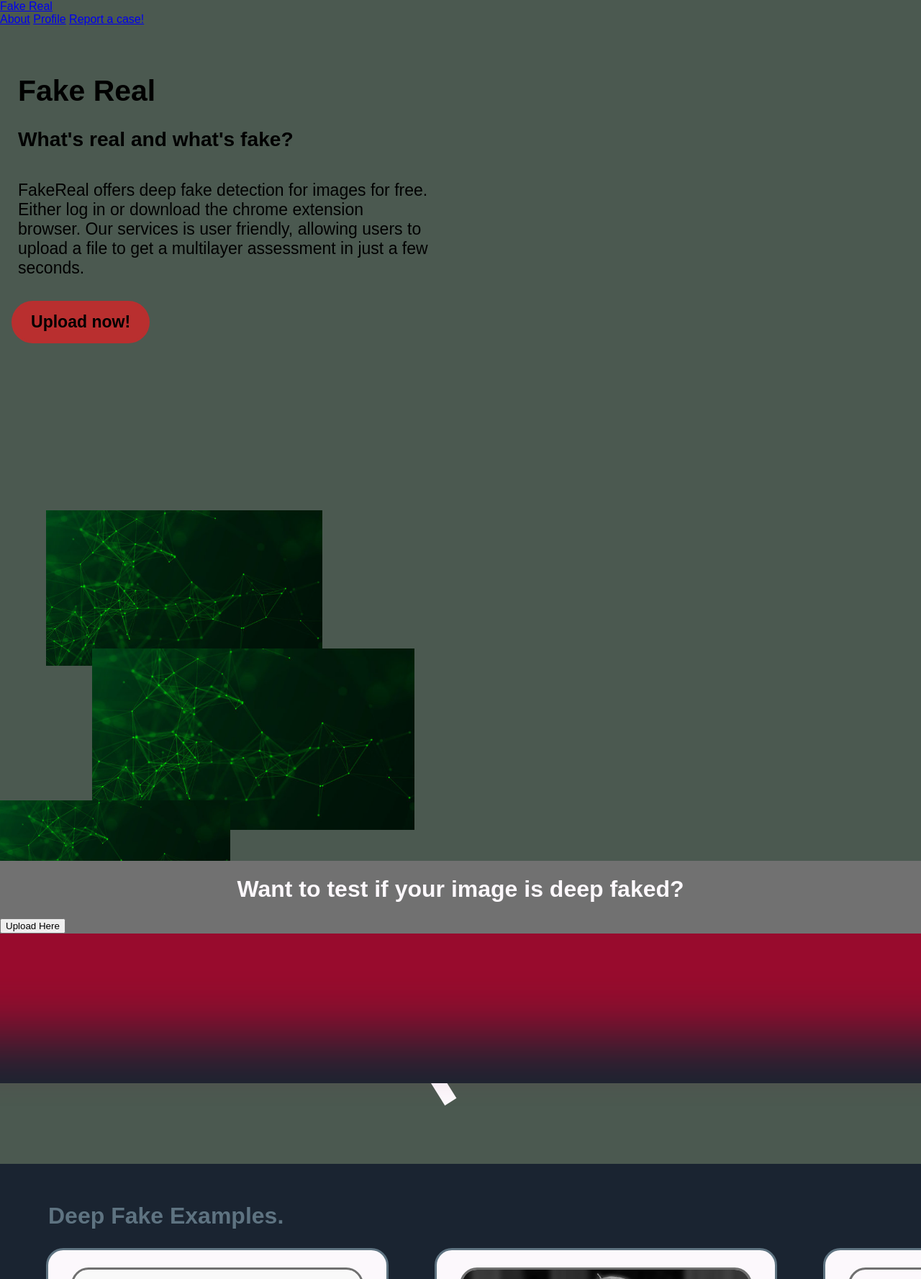
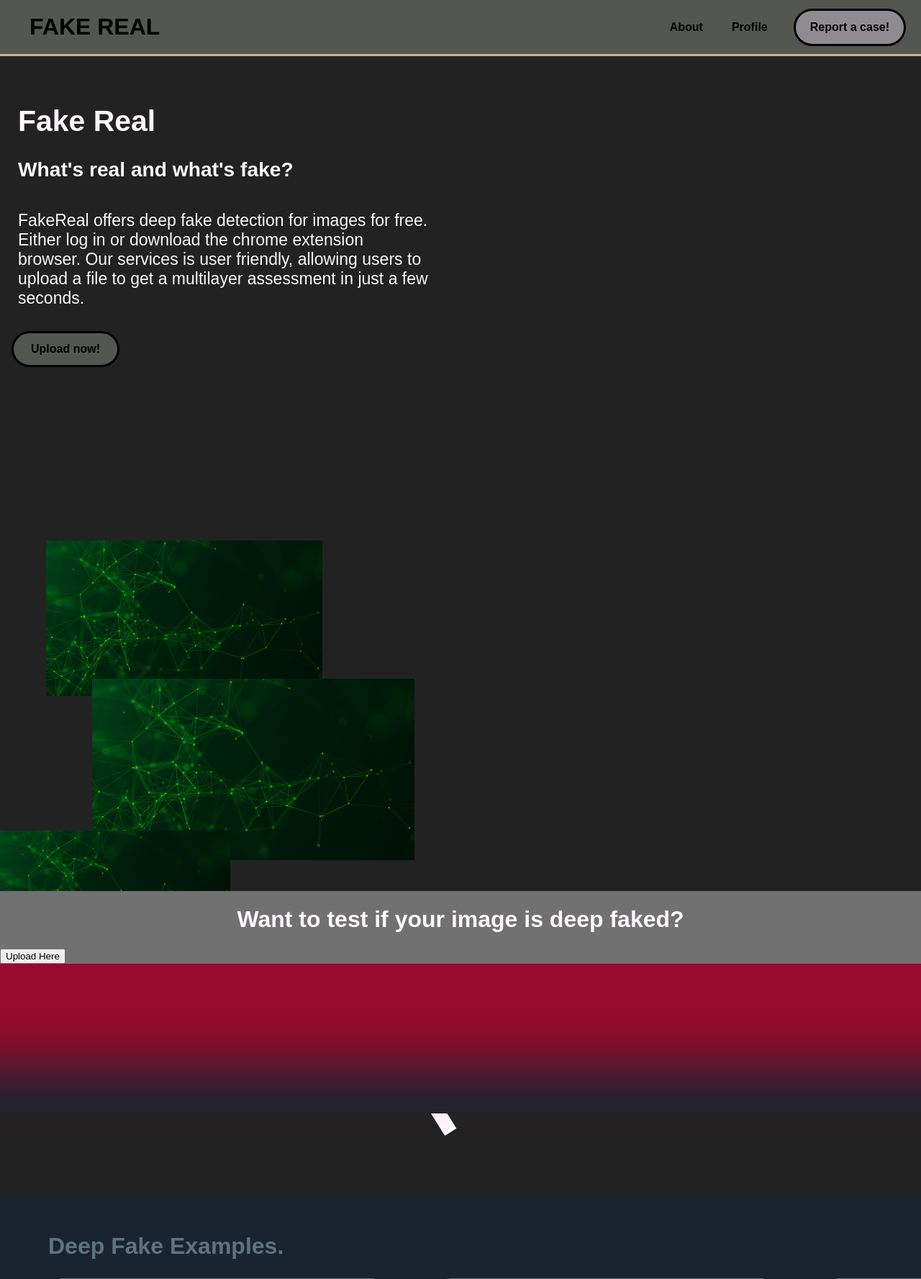
Before and after one commit to fs-fakereal/fakereal, a Flask app: page /logged-in/home-page in a window 1280 px wide. Shown: the top 1777 px of the page at 72% size. Run offline with Flask 3, Linux system fonts and the light colour scheme; the visitor is signed in with stand-in values (Sample User, id 1); parts of the project's set-up code (start-up, migrations or seed data) failed here and were passed over; some web fonts are replaced; grey boxes are pictures that could not be loaded.

Commit message:
color change and home

```diff
--- a/app/static/css/base.css
+++ b/app/static/css/base.css
@@ -7,7 +7,7 @@
 }
 
 body {
-  cursor: url('../imgs/mouse/blue-mouse.png'), auto !important;
+  cursor: url('../imgs/mouse/white-mouse.png'), auto !important;
 
   font-family: "Noto Sans JP", sans-serif;
   font-optical-sizing: auto;
@@ -19,7 +19,9 @@
 
   scroll-behavior: smooth;
 
-  background-color: #4b5950;
+  background-color: rgb(34, 34, 34);
+  /* background-color: #475661; */
+  /* background-color: #4b5950; */
   /* background-color: #647764; */
 
   display: flex;
@@ -42,7 +44,10 @@
 
 /* Adjustment for the footer */
 .main-content {
-  flex-grow: 1;
+  height: 100vh;
+  padding:  0 1rem;
+
+  transition: all 0.5s ease-in-out;
 }
 
 /* Heading Styles */
--- a/app/static/css/home.css
+++ b/app/static/css/home.css
@@ -20,7 +20,7 @@
         text-align: left;
         font-size: 3.2vw;
         /* color: #5E7381; */
-        color: #000;
+        color: #fcf8fc;
         /* font-family: sans-serif; */
         font-weight: bold;
         /* margin-right: 25px; */
@@ -30,7 +30,7 @@
     h2 {
         font-size: 2.2vw;
         /* color: #fcf8fc; */
-        color: #000;
+        color: #fcf8fc;
         padding: 0px 25px 0px 25px;
     }
 
@@ -39,7 +39,7 @@
         margin: 0px;
         /* margin-right: 25px; */
         font-size: 1.8vw;
-        color: #000;
+        color: #fcf8fc;
         /* color: #5E7381; */
         padding: 0px 45px 0px 25px;
     }
@@ -48,13 +48,14 @@
 .login-button {
     cursor: url('../imgs/mouse/white-pointer.png'), auto !important;
 
-    background-color: rgb(185, 47, 47);
+    background-color: #535651;
+    /* background-color: rgb(185, 47, 47); */
     border-radius: 30px;
-    border: rgb(185, 47, 47) 0.2rem solid;
+    border: #000 0.2rem solid;
 
     color: black;
     font-weight: 80;
-    font-size: 1.8vw;
+    font-size: 1rem;
 
     text-align: center;
     font-weight: bold;
@@ -62,17 +63,18 @@
     margin: 2rem 1rem;
     padding: 0.8rem 1.5rem;
 
-    transition: all 0.3s ease-in;
+    transition: all 0.5s ease-in-out;
 }
 
 .login-button:hover {
     /* background-color: rgb(119, 45, 45);
     color: rgb(35, 35, 35); */
-    background-color: #dfbe90;
-    color: #dd3749;
+    /* background-color: #3f2625; */
+    border: #c0b695 0.2rem solid;
+    color: #c0b695;
 
     border-radius: 30px;
-    transition: all 0.3s ease-in;
+    transition: all 0.5s ease-in-out;
 }
 
 /* Image Stack */
--- a/app/static/css/login-style.css
+++ b/app/static/css/login-style.css
@@ -62,6 +62,7 @@
         display: block;
         font-weight: bold;
         margin-bottom: 5px;
+        color: #000000;
     }
 
     .login-form input {
--- a/app/static/css/navbar.css
+++ b/app/static/css/navbar.css
@@ -1,7 +1,10 @@
 /* Navigation Bar Styles */
 nav {
-    background-color: #878672;
-    /* background-color: #5e7381; */
+    /* background-color: #878672; */
+    /* background-color: #5E7381; */
+    background-color: #535651;
+
+    border-bottom: #c0b695 solid 0.2rem;
 
     overflow: hidden;
     /* box-shadow: 0 4px 6px rgba(162, 189, 152, 0.212); Adds a softer, cooler shadow for depth */
@@ -20,7 +23,6 @@
 .navbar .title {
     font-size: 2rem;
     font-weight: bold;
-    color: #825c42;
     padding-left: 1rem; /* Adds space to the left of the title */
     text-transform: uppercase; /* Makes the title all caps */
 }
@@ -74,9 +76,11 @@
 }
 
 .report-button {
-    background-color: rgb(185, 47, 47);
+    background-color: #8f8B91;
+    /* background-color: rgb(185, 47, 47); */
     border-radius: 30px;
-    border: rgb(185, 47, 47) 0.2rem solid;
+    border: #000 0.2rem solid;
+    /* border: rgb(185, 47, 47) 0.2rem solid; */
 
     color: black;
     font-weight: 80;
@@ -91,8 +95,11 @@
 .report-button:hover {
     /* background-color: rgb(119, 45, 45);
     color: rgb(35, 35, 35); */
-    background-color: #dfbe90;
-    color: #dd3749;
+    /* background-color: #dfbe90; */
+    background-color: #4c494f;
+    border: #3f2625 0.2rem solid;
+    /* color: #dd3749; */
+    color: #3f2625;
 
     border-radius: 30px;
     transition: all 0.3s ease-in;
--- a/app/templates/logged-in/home-page.html
+++ b/app/templates/logged-in/home-page.html
@@ -4,13 +4,15 @@
     <title>Fake Real</title>
     <meta charset="UTF-8">
     <meta name="viewport" content="width=device-width, initial-scale=1">
-    <link rel="stylesheet" href="../static/css/base.css">
-    <link rel="stylesheet" href="../static/css/deepfake-examples.css">
-    <link rel="stylesheet" href="../static/css/home.css">
-    <link rel="stylesheet" href="../static/css/articles.css">
-    <link rel="stylesheet" href="../static/css/footer.css">
-    <link rel="stylesheet" href="../static/css/logo.css">
-    <link rel="stylesheet" href="../static/css/cabinet.css">
+    <link rel="stylesheet" href="../../static/css/base.css">
+    <link rel="stylesheet" href="../../static/css/navbar.css">
+
+    <link rel="stylesheet" href="../../static/css/deepfake-examples.css">
+    <link rel="stylesheet" href="../../static/css/home.css">
+    <link rel="stylesheet" href="../../static/css/articles.css">
+    <link rel="stylesheet" href="../../static/css/footer.css">
+    <link rel="stylesheet" href="../../static/css/logo.css">
+    <link rel="stylesheet" href="../../static/css/cabinet.css">
 
     <!-- Font -->
     <link rel="preconnect" href="https://fonts.googleapis.com">
```
Also changed, not shown: app/static/css/dashboard-base.css (+4 -4 lines), app/static/css/footer.css (+19 -55 lines), app/static/css/sidebar.css (+7 -4 lines), app/static/css/upload.css (+10 -3 lines), app/templates/logged-in/about.html (+7 -5 lines).
